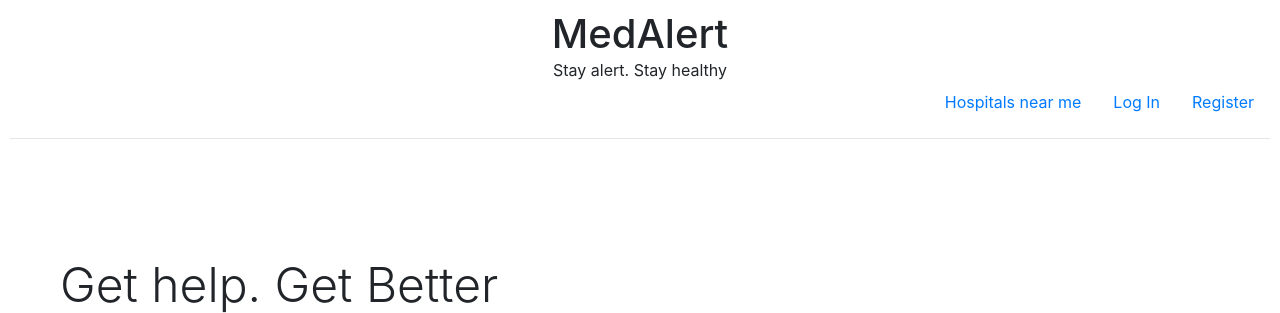
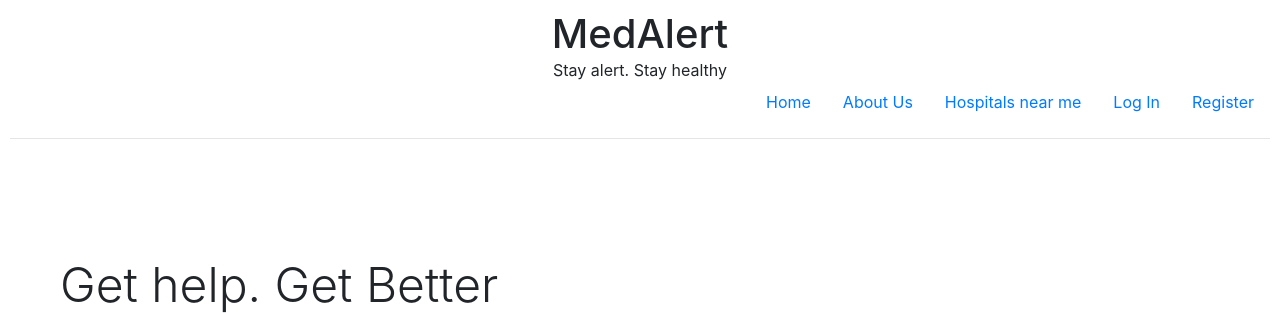
Before and after one commit to aryavardhanjain/DSN2099, a Django app: page / in a window 1280 px wide. Shown: the top 313 px of the page. Run offline with Django 4.2, Linux system fonts and the light colour scheme; some libraries are stand-ins or nearby versions.

Commit message:
Update layout.html

```diff
--- a/chatbot/medalert/templates/medalert/layout.html
+++ b/chatbot/medalert/templates/medalert/layout.html
@@ -15,6 +15,12 @@
             <div class="nav justify-content-center">Signed in as &nbsp;<strong>{{ user.username }}</strong>.</div>
         {% endif %}
         <ul class="nav justify-content-end">
+            <li class="nav-item">
+                <a class="nav-link" href="{% url 'index' %}">Home</a>
+            </li>
+            <li class="nav-item">
+                <a class="nav-link" href="#">About Us</a>
+            </li>
             <li class="nav-item">
                 <a class="nav-link" href=https://www.google.com/search?client=opera-gx&q=hospital+near+me&sourceid=opera&ie=UTF-8&oe=UTF-8>Hospitals near me</a>
             </li>
```
